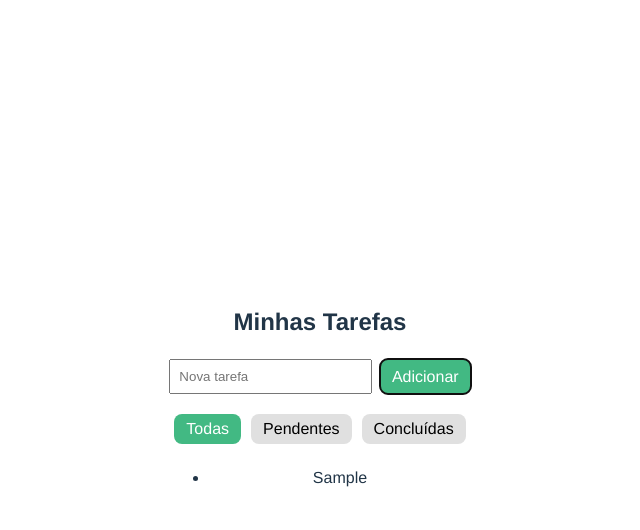
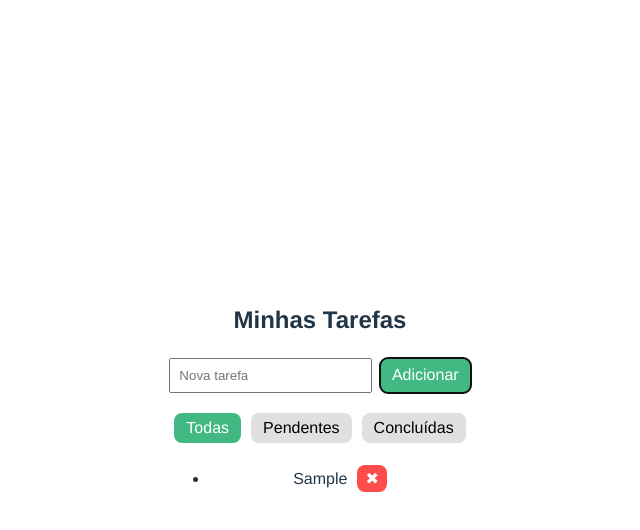
Before and after one commit to JuniorPeruzzo/task-manager, a Vue app: page / in a window 1280 px wide. Both pictures are taken after typing "Sample" into the empty fields and a click on the button "Adicionar". Shown: the top 530 px of the page, without its empty margins (320-960 px from the left). Built offline with nearby package versions, Linux system fonts and the light colour scheme.

Commit message:
feat: adiciona opção de remover tarefas

```diff
--- a/src/components/TaskList.vue
+++ b/src/components/TaskList.vue
@@ -18,13 +18,11 @@
 
 		<!-- Filtered list -->
 		<ul>
-			<li
-				v-for="(task, index) in filteredTasks"
-				:key="index"
-				:class="{ done: task.done }"
-				@click="toggleTask(index)"
-			>
-				{{ task.title }}
+			<li v-for="(task, index) in filteredTasks" :key="index" :class="{ done: task.done }">
+				<span @click="toggleTask(index)">
+					{{ task.title }}
+				</span>
+				<button class="remove-btn" @click.stop="removeTask(index)">✖</button>
 			</li>
 		</ul>
 	</div>
@@ -75,6 +73,10 @@ function addTask(task) {
 function toggleTask(index) {
 	tasks.value[index].done = !tasks.value[index].done;
 }
+
+function removeTask(index) {
+	tasks.value.splice(index, 1);
+}
 </script>
 
 <style scoped>
@@ -107,4 +109,16 @@ li:hover {
 	background-color: #42b983;
 	color: white;
 }
+.remove-btn {
+	margin-left: 10px;
+	background-color: #ff4d4d;
+	color: white;
+	border: none;
+	padding: 4px 8px;
+	cursor: pointer;
+}
+
+.remove-btn:hover {
+	background-color: #e60000;
+}
 </style>
```
